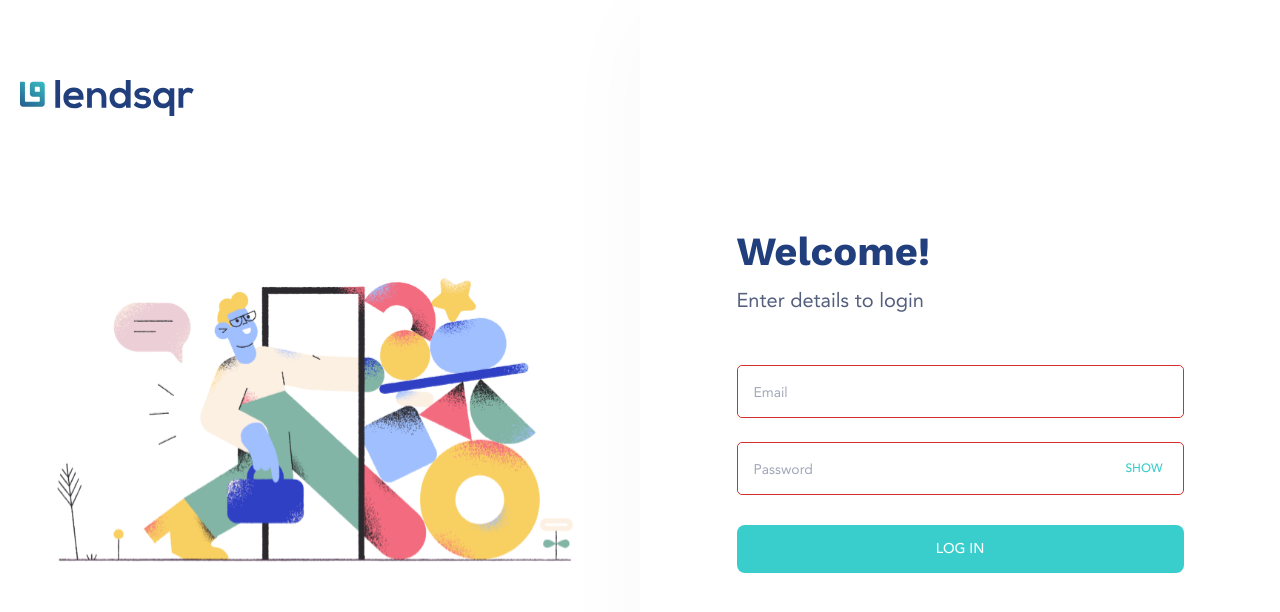
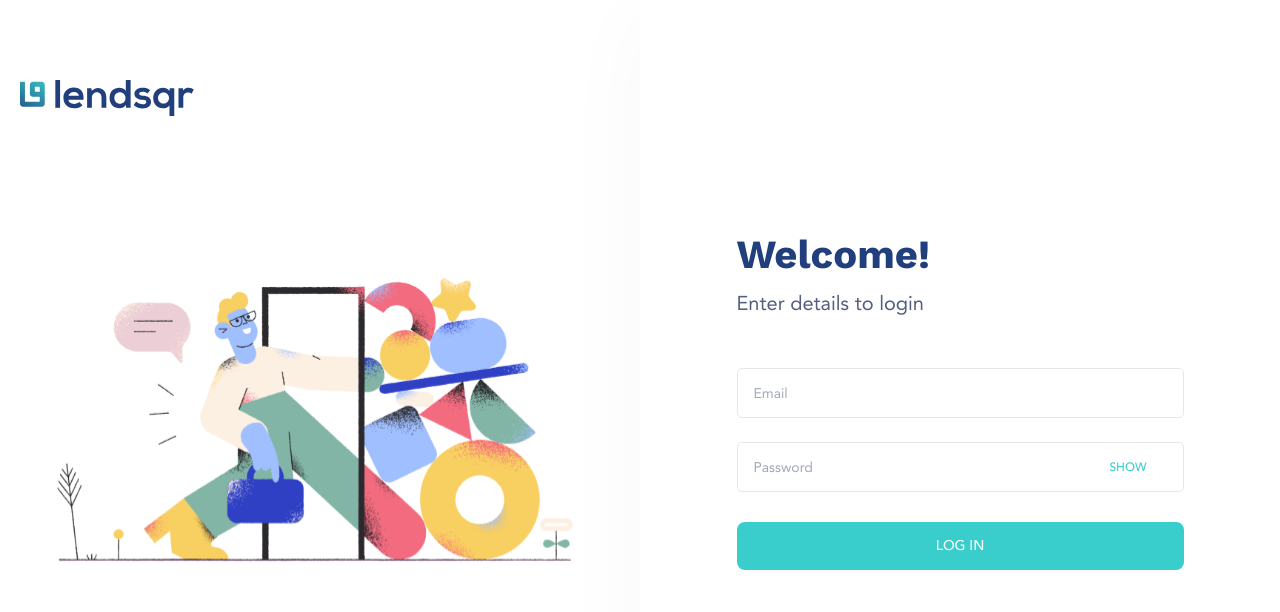
Before and after one commit to EmmanuelVictor62/lendsqr-app, a Next.js app: page /login in a window 1280 px wide. Shown: the top 612 px of the page. Built offline with nearby package versions, Linux system fonts and the light colour scheme.

Commit message:
Can now validate user with formik

```diff
--- a/components/Button/index.tsx
+++ b/components/Button/index.tsx
@@ -8,7 +8,7 @@ interface ButtonProps {
   label: string;
   variant?: "primary" | "secondary";
   buttonStyle?: React.CSSProperties;
-  handleClickEvent: () => void;
+  handleClickEvent?: () => void;
 }
 
 const Button: React.FC<ButtonProps> = ({
--- a/components/Input/input.module.scss
+++ b/components/Input/input.module.scss
@@ -4,7 +4,7 @@
   width: 100%;
   height: 100%;
   background: #fff;
-  font-size: 16px;
+  font-size: 14px;
   border: none;
   @include border-radius(5px);
   &::placeholder {
@@ -28,9 +28,12 @@
     display: flex;
     align-items: center;
     width: 100%;
-    border: 2px solid rgba(84, 95, 125, 0.15);
+    border: 1px solid rgba(84, 95, 125, 0.15);
     @include border-radius(5px);
-    &[data-required="true"] {
+    &[data-success="true"] {
+      border: 1px solid green;
+    }
+    &[data-error="true"] {
       border: 1px solid #d32f2f;
     }
   }
@@ -55,7 +58,7 @@
   }
 
   &__toggle-button {
-    // position: absolute;
+    position: absolute;
     right: 16px;
     padding-right: 20px;
     color: #39cdcc;
@@ -65,4 +68,17 @@
     font-weight: 600;
     text-transform: uppercase;
   }
+
+  &__error-message {
+    font-size: 12px;
+    color: #d32f2f;
+    font-weight: normal;
+    text-align: start;
+  }
+  &__success-message {
+    font-size: 12px;
+    color: green;
+    font-weight: normal;
+    text-align: start;
+  }
 }
--- a/components/Input/input.tsx
+++ b/components/Input/input.tsx
@@ -1,4 +1,6 @@
 import React, { useState } from "react";
+
+import { useField } from "formik";
 
 import styles from "./input.module.scss";
 
@@ -13,44 +15,48 @@ interface InputProps {
   name: string;
   required?: boolean;
   inputVariant?: InputVariant;
+  success?: string;
 }
 
-const Input: React.FC<InputProps> = ({
-  type,
-  name,
-  placeholder,
-  label,
-  required,
-  inputVariant,
-}) => {
+const Input: React.FC<InputProps> = (props) => {
   const [showPassword, setShowPassword] = useState<boolean>(false);
+  const [field, meta] = useField(props);
+
+  const inputType =
+    props.type !== "password" ? props.type : showPassword ? "text" : "password";
+  const showToggleButton = props.type == "password";
+
+  const isError = Boolean(meta.touched) && Boolean(meta.error);
+  const isSuccess = Boolean(field.value) && Boolean(!meta.error);
 
   const togglePasswordField = () => {
     setShowPassword(!showPassword);
   };
 
-  const inputType =
-    type !== "password" ? type : showPassword ? "text" : "password";
-  const showToggleButton = type == "password";
-
   return (
     <div className={styles["input__wrapper"]}>
-      {label && (
+      {props.label && (
         <div className={styles["input__label-container"]}>
-          {label && <label htmlFor="{name}">{label}</label>}
-          {required && (
+          {props.label && <label htmlFor="{name}">{props.label}</label>}
+          {props.required && (
             <span className={styles["input__label-required"]}>*</span>
           )}
         </div>
       )}
 
-      <div className={styles["input__container"]} data-required={required}>
+      <div
+        className={styles["input__container"]}
+        data-success={isSuccess}
+        data-error={isError}
+      >
         <input
           type={inputType}
-          placeholder={placeholder}
-          name={name}
+          placeholder={props.placeholder}
+          name={props.name}
+          onChange={field.onChange}
+          value={field.value}
           className={styles["input"]}
-          data-variant={inputVariant}
+          data-variant={props.inputVariant}
         />
 
         {showToggleButton && (
@@ -62,6 +68,13 @@ const Input: React.FC<InputProps> = ({
           </button>
         )}
       </div>
+
+      {isError && (
+        <p className={styles["input__error-message"]}>{meta.error} </p>
+      )}
+      {isSuccess && (
+        <p className={styles["input__sucess-message"]}>{props.success} </p>
+      )}
     </div>
   );
 };
--- a/pages/login/index.tsx
+++ b/pages/login/index.tsx
@@ -4,12 +4,20 @@ import Icon from "@/components/Icon";
 import Button from "@/components/Button";
 import Input from "@/components/Input/input";
 
+import * as Yup from "yup";
+import { Formik, Form } from "formik";
+import { LoginPageInitialValues } from "@/util/initialValues";
+import { validationSchema } from "@/util/validation";
+
 import styles from "./login.module.scss";
+
 interface loginPageProps {
   name?: string;
 }
 
 const LoginPage: React.FC<loginPageProps> = () => {
+  const { email, password } = validationSchema;
+
   return (
     <div className={styles["login-page"]}>
       <div className={styles["login-page__image-wrapper"]}>
@@ -25,7 +33,14 @@ const LoginPage: React.FC<loginPageProps> = () => {
       </div>
 
       <div className={styles["login-page__form-wrapper"]}>
-        <div className={styles["login-page__form-container"]}>
+        <Formik
+          initialValues={LoginPageInitialValues}
+          validationSchema={Yup.object({ email, password })}
+          onSubmit={(values, actions) => {
+            console.log({ values, actions });
+          }}
+        >
+          <Form className={styles["login-page__form-container"]}>
             <div className={styles["login-page__form-heading-container"]}>
               <h1 className={styles["login-page__form-heading"]}>Welcome!</h1>
               <p className={styles["login-page__form-subheading"]}>
@@ -52,15 +67,15 @@ const LoginPage: React.FC<loginPageProps> = () => {
 
               <div className={styles["login-page__form-button"]}>
                 <Button
-                type="button"
+                  type="submit"
                   variant="primary"
                   label="LOG IN"
                   name="button"
-                handleClickEvent={() => console.log("Button Clicked")}
                 />
               </div>
             </div>
-        </div>
+          </Form>
+        </Formik>
       </div>
     </div>
   );
--- a/styles/base/_reset.scss
+++ b/styles/base/_reset.scss
@@ -152,6 +152,10 @@ textarea {
   display: none;
 }
 
+input:-internal-autofill-selected {
+  background-color: initial !important;
+}
+
 /* Remove default padding */
 ul,
 ol {
--- /dev/null
+++ b/util/initialValues.ts
@@ -0,0 +1,4 @@
+export const LoginPageInitialValues = {
+  email: "",
+  password: "",
+};
```
Lines whose indentation alone changed are shown as unchanged.
